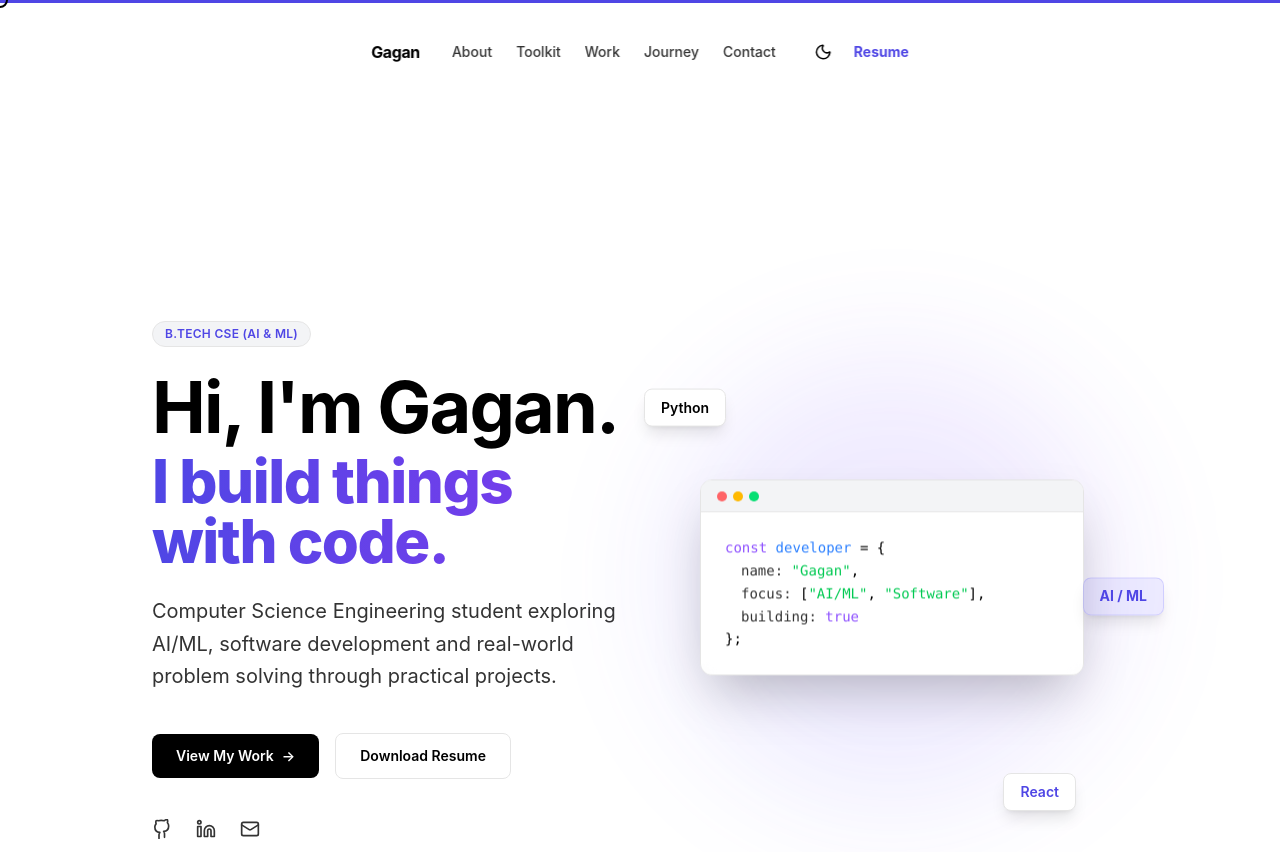
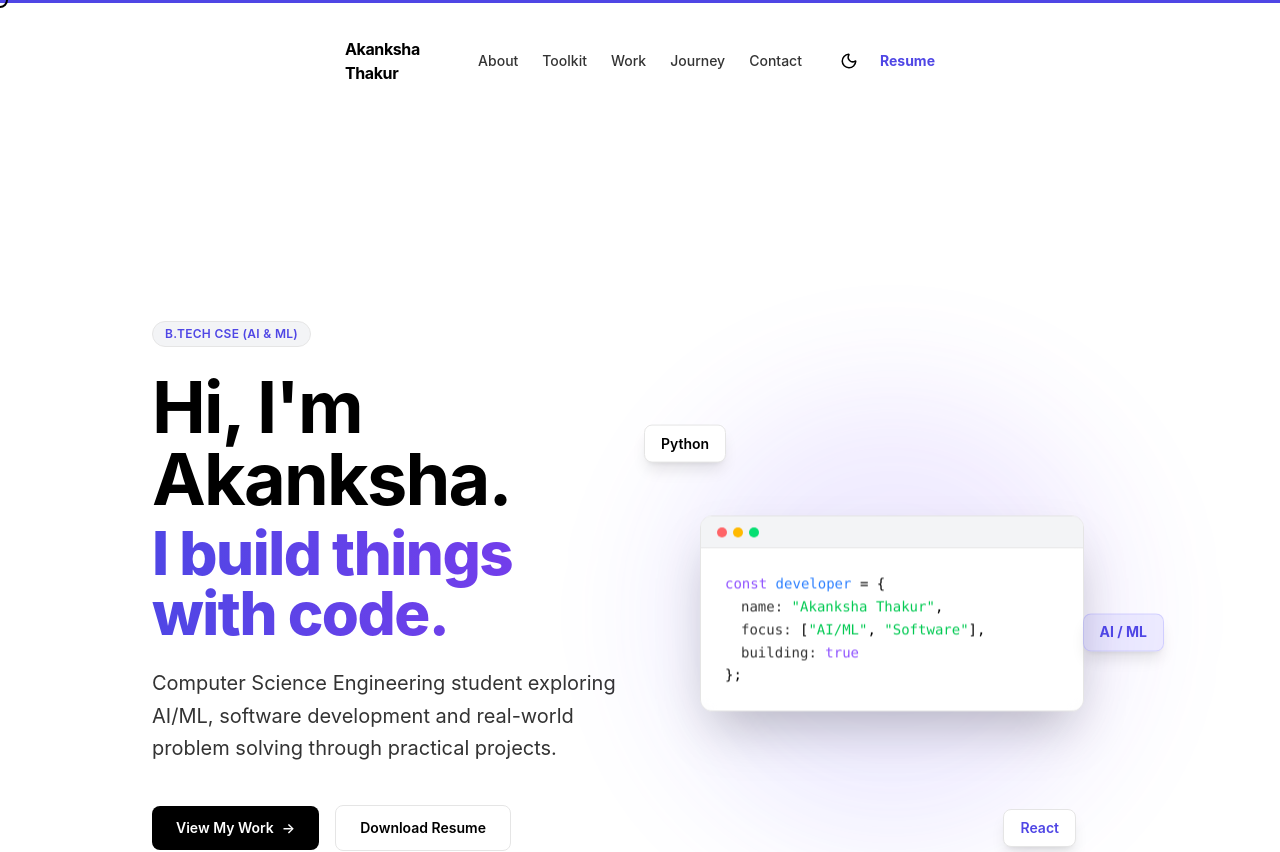
Before and after one commit to gaganjadaun2007/Aka_portfolio, a React (Vite) app: page / in a window 1280 px wide. Shown: the top 852 px of the page. Built offline with nearby package versions, Linux system fonts and the light colour scheme.

Commit message:
chore: update name to Akanksha Thakur

```diff
--- a/index.html
+++ b/index.html
@@ -4,7 +4,7 @@
     <meta charset="UTF-8" />
     <link rel="icon" type="image/svg+xml" href="/favicon.svg" />
     <meta name="viewport" content="width=device-width, initial-scale=1.0" />
-    <title>akanksha-portfolio</title>
+    <title>Akanksha Thakur | Portfolio</title>
   </head>
   <body>
     <div id="root"></div>
--- a/src/data/content.js
+++ b/src/data/content.js
@@ -1,7 +1,7 @@
 export const user = {
-  name: 'Gagan',
+  name: 'Akanksha Thakur',
   degree: 'B.Tech CSE (AI & ML)',
-  headline: 'Hi, I\'m Gagan.',
+  headline: 'Hi, I\'m Akanksha.',
   subline: 'I build things with code.',
   bio: 'Computer Science Engineering student exploring AI/ML, software development and real-world problem solving through practical projects.',
   email: '[ADD EMAIL]',
```
